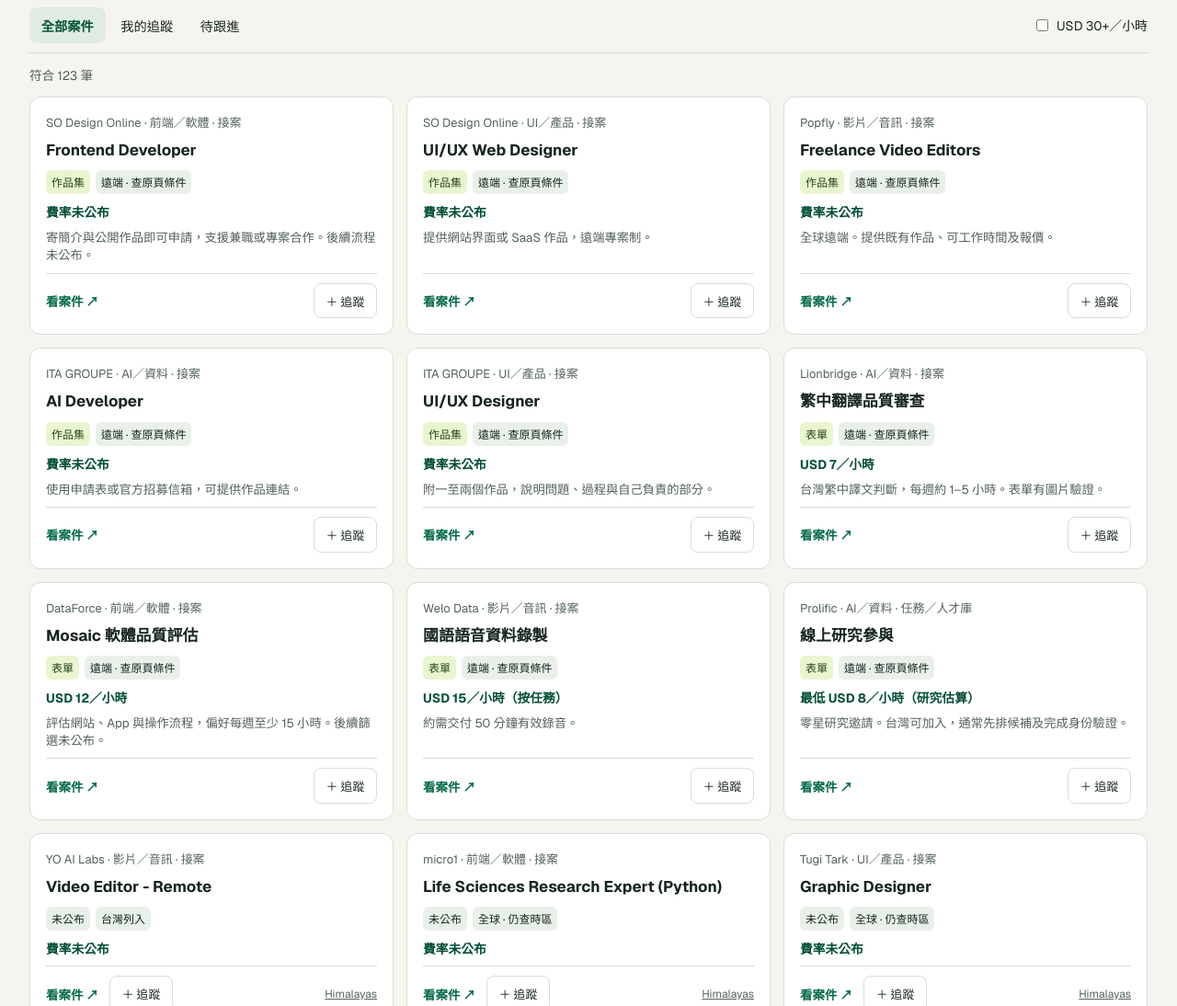
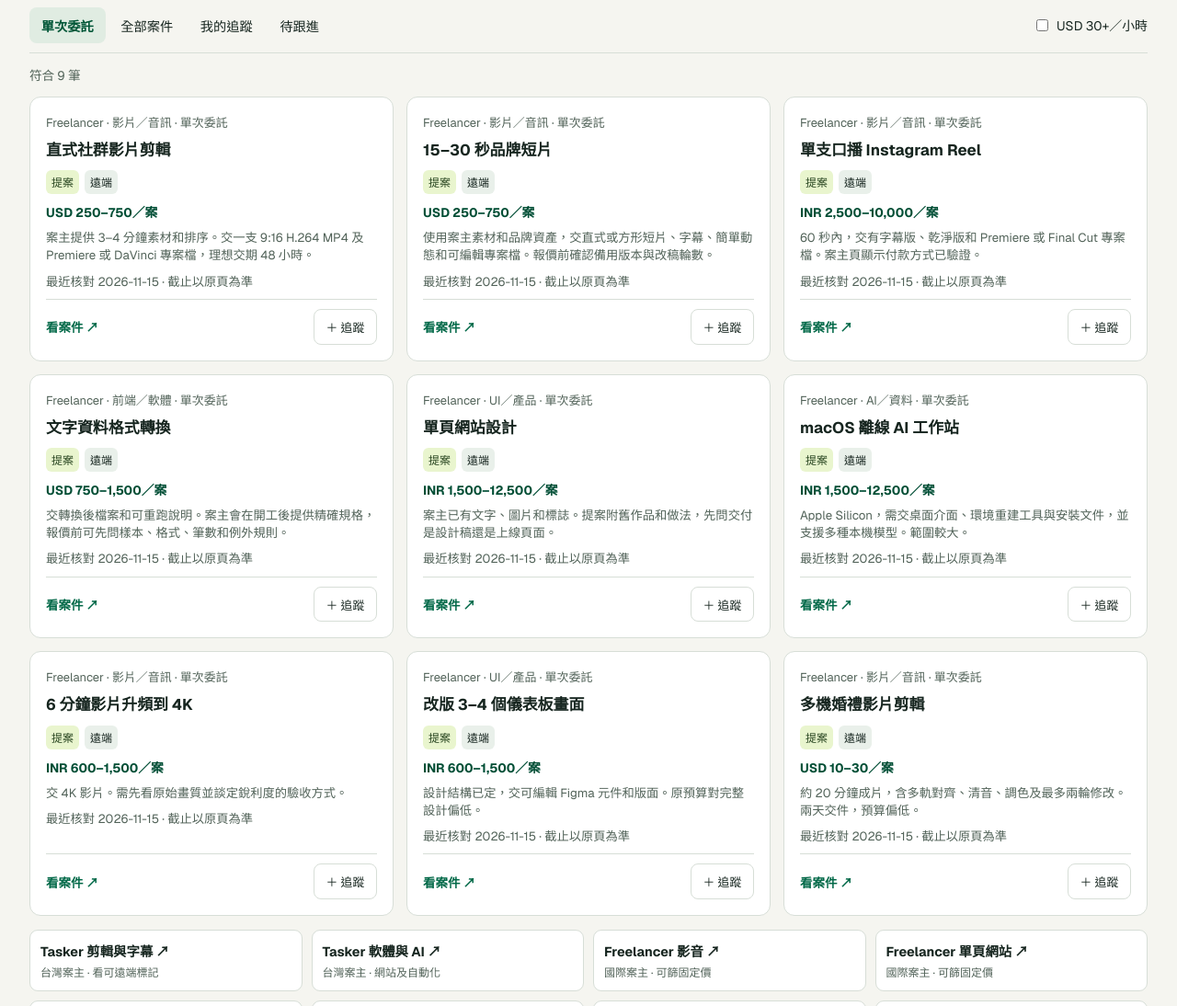
Before and after one commit to AriesHongHuanWu/freelance-radar, a plain HTML site: page docs/index.html in a window 1280 px wide. Shown: the part 520-1614 px from the top of the page at 92% size. Drawn offline with nearby package versions, Linux system fonts and the light colour scheme.

Commit message:
Put one-off client projects first

```diff
--- a/docs/app.js
+++ b/docs/app.js
@@ -1,8 +1,18 @@
 const get = (id) => document.getElementById(id);
 const categories = ['AI／資料', '前端／軟體', '影片／音訊', 'UI／產品', '3D／CAD'];
 const statuses = ['想投遞', '已投遞', '面試中', '已接案', '已結束'];
-const types = { Contractor: '接案', 'Part Time': '兼職', Temporary: '短期', Intern: '實習', Other: '任務／人才庫' };
-const rank = { 作品集: 0, 表單: 1, 未公布: 2, '測驗／試做': 3 };
+const types = { Project: '單次委託', Contractor: '接案', 'Part Time': '兼職', Temporary: '短期', Intern: '實習', Other: '任務／人才庫' };
+const rank = { 提案: 0, 作品集: 0, 表單: 1, 未公布: 2, '測驗／試做': 3 };
+const projectSources = [
+  ['Tasker 剪輯與字幕', '台灣案主 · 看可遠端標記', 'https://www.tasker.com.tw/cases?selected_tags=382%2C46%2C372%2C94'],
+  ['Tasker 軟體與 AI', '台灣案主 · 網站及自動化', 'https://www.tasker.com.tw/cases?selected_tags=1%2C63%2C89%2C393'],
+  ['Freelancer 影音', '國際案主 · 可篩固定價', 'https://www.freelancer.com/jobs/video-editing/'],
+  ['Freelancer 單頁網站', '國際案主 · 可篩固定價', 'https://www.freelancer.com/jobs/landing-pages/'],
+  ['Freelancer Python', '國際案主 · 資料及自動化', 'https://www.freelancer.com/jobs/python/'],
+  ['Freelancer 3D 建模', '國際案主 · CAD 與 3D 檔', 'https://www.freelancer.com/jobs/3d-modelling/'],
+  ['Upwork Next.js', '國際案主 · 選 Fixed-price', 'https://www.upwork.com/freelance-jobs/next-js/'],
+  ['Upwork 腳本與工具', '國際案主 · 選 Fixed-price', 'https://www.upwork.com/freelance-jobs/scripts-and-utilities/'],
+];
 const storageKey = 'freelance-radar:tracking:v1';
 const taipeiDate = new Intl.DateTimeFormat('sv-SE', { timeZone: 'Asia/Taipei' });
 const dateTime = new Intl.DateTimeFormat('zh-TW', {timeZone:'Asia/Taipei', dateStyle:'medium', timeStyle:'short'});
@@ -10,7 +20,7 @@ const filters = ['search', 'category', 'screen', 'sort', 'pay-filter'];
 const pageSize = 24;
 let jobs = [];
 let tracking = {};
-let mode = 'all';
+let mode = 'projects';
 let limit = pageSize;
 let activeJob;
 let storageFailed = false;
@@ -96,6 +106,7 @@ function jobCard(job) {
   if (job.source === 'Himalayas' && safeUrl(job.sourceUrl)) actions.append(link('Himalayas', job.sourceUrl, 'source-link'));
   article.append(meta, element('h3',title), chips, element('div', job.pay || '費率未公布', 'pay'));
   if (job.note) article.append(element('p', job.note, 'note'));
+  if (job.verified) article.append(element('p', '最近核對 ' + job.verified + ' · 截止以原頁為準', 'note'));
   if (record?.date) article.append(element('p', '跟進 ' + record.date, 'note'));
   article.append(actions);
   return article;
@@ -119,7 +130,9 @@ function render() {
   }
   const items = [...visible.values()].filter(job => {
     const record = tracking[job.id];
-    return (mode === 'all' || (mode === 'due' ? isDue(record) : record)) &&
+    const inScope = mode === 'all' || (mode === 'projects' && job.type === 'Project') ||
+      (mode === 'tracked' && record) || (mode === 'due' && isDue(record));
+    return inScope &&
       (!q || [job.title, job.company, job.category, job.note, record?.note].filter(Boolean).join(' ').toLowerCase().includes(q)) &&
       (!category || job.category === category) && (!screen || job.screen === screen) && (!pay || job.hourly >= 30);
   });
@@ -127,15 +140,17 @@ function render() {
     const recent = (b.posted || 0) - (a.posted || 0);
     if (sort === 'recent') return recent;
     if (sort === 'pay') return (b.hourly || 0) - (a.hourly || 0) || recent;
-    return rank[a.screen] - rank[b.screen] || recent;
+    return rank[a.screen] - rank[b.screen] || (a.priority ?? 100) - (b.priority ?? 100) || recent;
   });
   get('total').textContent = current.length;
   get('fresh').textContent = current.filter(job => job.posted && now - job.posted <= 604800).length;
   get('tracked').textContent = Object.keys(tracking).length;
   get('summary').textContent = '符合 ' + items.length + ' 筆' + (storageFailed ? ' · 瀏覽器無法寫入，請匯出備份' : '');
   get('jobs').replaceChildren(...(items.length ? items.slice(0,limit).map(jobCard) :
-    [element('div',mode === 'all' ? '沒有符合目前條件的案件。' : '目前沒有符合條件的追蹤案件。','empty')]));
+    [element('div', mode === 'projects' ? '沒有符合條件的單次委託，可到下方平台查看新案。' :
+      mode === 'all' ? '沒有符合目前條件的案件。' : '目前沒有符合條件的追蹤案件。','empty')]));
   get('more').hidden = items.length <= limit;
+  get('project-sources').hidden = mode !== 'projects';
 }
 
 function openTrack(job) {
@@ -229,9 +244,11 @@ async function readJson(path) {
   return response.json();
 }
 
-const [manual, feed] = await Promise.allSettled([readJson('./curated.json'), readJson('./feed.json')]);
+const [manual, feed, projects] = await Promise.allSettled([
+  readJson('./curated.json'), readJson('./feed.json'), readJson('./projects.json'),
+]);
 const pool = new Map();
-for (const dataset of [manual, feed]) {
+for (const dataset of [projects, manual, feed]) {
   if (dataset.status !== 'fulfilled') continue;
   for (const job of dataset.value.jobs) {
     if (!safeUrl(job.url)) continue;
@@ -240,13 +257,15 @@ for (const dataset of [manual, feed]) {
   }
 }
 jobs = [...pool.values()];
-if (manual.status === 'fulfilled') {
-  get('source-list').replaceChildren(...manual.value.sources.map(([name,note,url]) => {
+function renderSources(id, entries) {
+  get(id).replaceChildren(...entries.map(([name,note,url]) => {
     const anchor = link(name + ' ↗',url);
     anchor.append(element('small',note));
     return anchor;
   }));
 }
+renderSources('project-sources', projectSources);
+if (manual.status === 'fulfilled') renderSources('source-list', manual.value.sources);
 get('updated').textContent = feed.status === 'fulfilled' ? '遠端清單更新 ' + dateTime.format(new Date(feed.value.updated)) :
   '自動清單暫時無法載入';
 render();
--- a/docs/index.html
+++ b/docs/index.html
@@ -5,8 +5,8 @@
 <meta name="viewport" content="width=device-width, initial-scale=1">
 <meta name="description" content="搜尋台灣可做的遠端接案，追蹤申請、費率和下一步。">
 <title>接案雷達</title>
-<link rel="stylesheet" href="style.css?v=2">
-<script type="module" src="app.js?v=2"></script>
+<link rel="stylesheet" href="style.css?v=3">
+<script type="module" src="app.js?v=3"></script>
 </head>
 <body>
 <header class="top"><div class="wrap top-inner">
@@ -15,7 +15,7 @@
 </div></header>
 <main class="wrap">
 <section class="hero" aria-labelledby="title">
-<div><p class="updated" id="updated">正在讀取職缺</p><h1 id="title">找到下一個接案。</h1><p class="intro">從台灣出發，搜尋遠端專案、兼職與 AI 任務。</p></div>
+<div><p class="updated" id="updated">正在讀取案件</p><h1 id="title">找到下一個接案。</h1><p class="intro">看案主需求、找遠端合作，追蹤每一次提案。</p></div>
 <div class="stats" aria-label="案件統計">
 <div><strong id="total">—</strong><span>收錄機會</span></div><div><strong id="fresh">—</strong><span>近 7 天更新</span></div><div><strong id="tracked">—</strong><span>我的追蹤</span></div>
 </div>
@@ -25,15 +25,16 @@
 <div class="filters">
 <label class="search">搜尋<input id="search" type="search" placeholder="職缺、公司或關鍵字"></label>
 <label>領域<select id="category"><option value="">全部領域</option></select></label>
-<label>申請方式<select id="screen"><option value="">全部</option><option>作品集</option><option>表單</option><option>測驗／試做</option><option>未公布</option></select></label>
+<label>申請方式<select id="screen"><option value="">全部</option><option>提案</option><option>作品集</option><option>表單</option><option>測驗／試做</option><option>未公布</option></select></label>
 <label>排序<select id="sort"><option value="fit">作品集與表單優先</option><option value="recent">最近更新</option><option value="pay">美元時薪</option></select></label>
 </div>
 <div class="listbar">
-<div class="modes" aria-label="顯示範圍"><button type="button" data-mode="all" aria-pressed="true">全部案件</button><button type="button" data-mode="tracked" aria-pressed="false">我的追蹤</button><button type="button" data-mode="due" aria-pressed="false">待跟進</button></div>
+<div class="modes" aria-label="顯示範圍"><button type="button" data-mode="projects" aria-pressed="true">單次委託</button><button type="button" data-mode="all" aria-pressed="false">全部案件</button><button type="button" data-mode="tracked" aria-pressed="false">我的追蹤</button><button type="button" data-mode="due" aria-pressed="false">待跟進</button></div>
 <label class="check"><input type="checkbox" id="pay-filter"> USD 30+／小時</label>
 </div>
 <p id="summary" class="muted" aria-live="polite"></p>
 <div id="jobs" class="jobs"></div>
+<div id="project-sources" class="source-list" hidden></div>
 <button id="more" type="button" hidden>顯示更多</button>
 </section>
 <section id="sources" aria-labelledby="sources-title">
--- /dev/null
+++ b/docs/projects.json
@@ -0,0 +1,148 @@
+{
+  "jobs": [
+    {
+      "id": "fl-40817693",
+      "title": "直式社群影片剪輯",
+      "category": "影片／音訊",
+      "pay": "USD 250–750／案",
+      "note": "案主提供 3–4 分鐘素材和排序。交一支 9:16 H.264 MP4 及 Premiere 或 DaVinci 專案檔，理想交期 48 小時。",
+      "url": "https://www.freelancer.com/projects/adobe-premiere-pro/quick-social-media-video-edit-40817693",
+      "priority": 1,
+      "type": "Project",
+      "company": "Freelancer",
+      "source": "Freelancer",
+      "screen": "提案",
+      "region": "遠端",
+      "expires": 1795017600,
+      "verified": "2026-11-15"
+    },
+    {
+      "id": "fl-40817700",
+      "title": "15–30 秒品牌短片",
+      "category": "影片／音訊",
+      "pay": "USD 250–750／案",
+      "note": "使用案主素材和品牌資產，交直式或方形短片、字幕、簡單動態和可編輯專案檔。報價前確認備用版本與改稿輪數。",
+      "url": "https://www.freelancer.com/projects/adobe-premiere-pro/short-promo-video-editor-needed-40817700",
+      "priority": 2,
+      "type": "Project",
+      "company": "Freelancer",
+      "source": "Freelancer",
+      "screen": "提案",
+      "region": "遠端",
+      "expires": 1795017600,
+      "verified": "2026-11-15"
+    },
+    {
+      "id": "fl-40818006",
+      "title": "單支口播 Instagram Reel",
+      "category": "影片／音訊",
+      "pay": "INR 2,500–10,000／案",
+      "note": "60 秒內，交有字幕版、乾淨版和 Premiere 或 Final Cut 專案檔。案主頁顯示付款方式已驗證。",
+      "url": "https://www.freelancer.com/projects/adobe-premiere-pro/engaging-instagram-reel-editing",
+      "priority": 3,
+      "type": "Project",
+      "company": "Freelancer",
+      "source": "Freelancer",
+      "screen": "提案",
+      "region": "遠端",
+      "expires": 1795017600,
+      "verified": "2026-11-15"
+    },
+    {
+      "id": "fl-text-format",
+      "title": "文字資料格式轉換",
+      "category": "前端／軟體",
+      "pay": "USD 750–1,500／案",
+      "note": "交轉換後檔案和可重跑說明。案主會在開工後提供精確規格，報價前可先問樣本、格式、筆數和例外規則。",
+      "url": "https://www.freelancer.com/projects/scripting/text-data-format-conversion",
+      "priority": 4,
+      "type": "Project",
+      "company": "Freelancer",
+      "source": "Freelancer",
+      "screen": "提案",
+      "region": "遠端",
+      "expires": 1794931200,
+      "verified": "2026-11-15"
+    },
+    {
+      "id": "fl-landing-clean",
+      "title": "單頁網站設計",
+      "category": "UI／產品",
+      "pay": "INR 1,500–12,500／案",
+      "note": "案主已有文字、圖片和標誌。提案附舊作品和做法，先問交付是設計稿還是上線頁面。",
+      "url": "https://www.freelancer.com/projects/ui-design/professional-clean-landing-page-design",
+      "priority": 5,
+      "type": "Project",
+      "company": "Freelancer",
+      "source": "Freelancer",
+      "screen": "提案",
+      "region": "遠端",
+      "expires": 1794758400,
+      "verified": "2026-11-15"
+    },
+    {
+      "id": "fl-macos-offline",
+      "title": "macOS 離線 AI 工作站",
+      "category": "AI／資料",
+      "pay": "INR 1,500–12,500／案",
+      "note": "Apple Silicon，需交桌面介面、環境重建工具與安裝文件，並支援多種本機模型。範圍較大。",
+      "url": "https://www.freelancer.com/projects/python/macos-offline-server-setup",
+      "priority": 7,
+      "type": "Project",
+      "company": "Freelancer",
+      "source": "Freelancer",
+      "screen": "提案",
+      "region": "遠端",
+      "expires": 1794931200,
+      "verified": "2026-11-15"
+    },
+    {
+      "id": "fl-kitchen-ui",
+      "title": "改版 3–4 個儀表板畫面",
+      "category": "UI／產品",
+      "pay": "INR 600–1,500／案",
+      "note": "設計結構已定，交可編輯 Figma 元件和版面。原預算對完整設計偏低。",
+      "url": "https://www.freelancer.com/projects/figma/kitchenware-dashboard-design",
+      "priority": 9,
+      "type": "Project",
+      "company": "Freelancer",
+      "source": "Freelancer",
+      "screen": "提案",
+      "region": "遠端",
+      "expires": 1795017600,
+      "verified": "2026-11-15"
+    },
+    {
+      "id": "fl-4k-upscale",
+      "title": "6 分鐘影片升頻到 4K",
+      "category": "影片／音訊",
+      "pay": "INR 600–1,500／案",
+      "note": "交 4K 影片。需先看原始畫質並談定銳利度的驗收方式。",
+      "url": "https://www.freelancer.com/projects/video-processing/upscale-low-res-footage-minutes",
+      "priority": 8,
+      "type": "Project",
+      "company": "Freelancer",
+      "source": "Freelancer",
+      "screen": "提案",
+      "region": "遠端",
+      "expires": 1795017600,
+      "verified": "2026-11-15"
+    },
+    {
+      "id": "fl-wedding-sync",
+      "title": "多機婚禮影片剪輯",
+      "category": "影片／音訊",
+      "pay": "USD 10–30／案",
+      "note": "約 20 分鐘成片，含多軌對齊、清音、調色及最多兩輪修改。兩天交件，預算偏低。",
+      "url": "https://www.freelancer.com/projects/audio-editing/polish-multi-cam-wedding-ceremony",
+      "priority": 10,
+      "type": "Project",
+      "company": "Freelancer",
+      "source": "Freelancer",
+      "screen": "提案",
+      "region": "遠端",
+      "expires": 1795017600,
+      "verified": "2026-11-15"
+    }
+  ]
+}
```
Also changed, not shown: docs/style.css, 1 other file.
